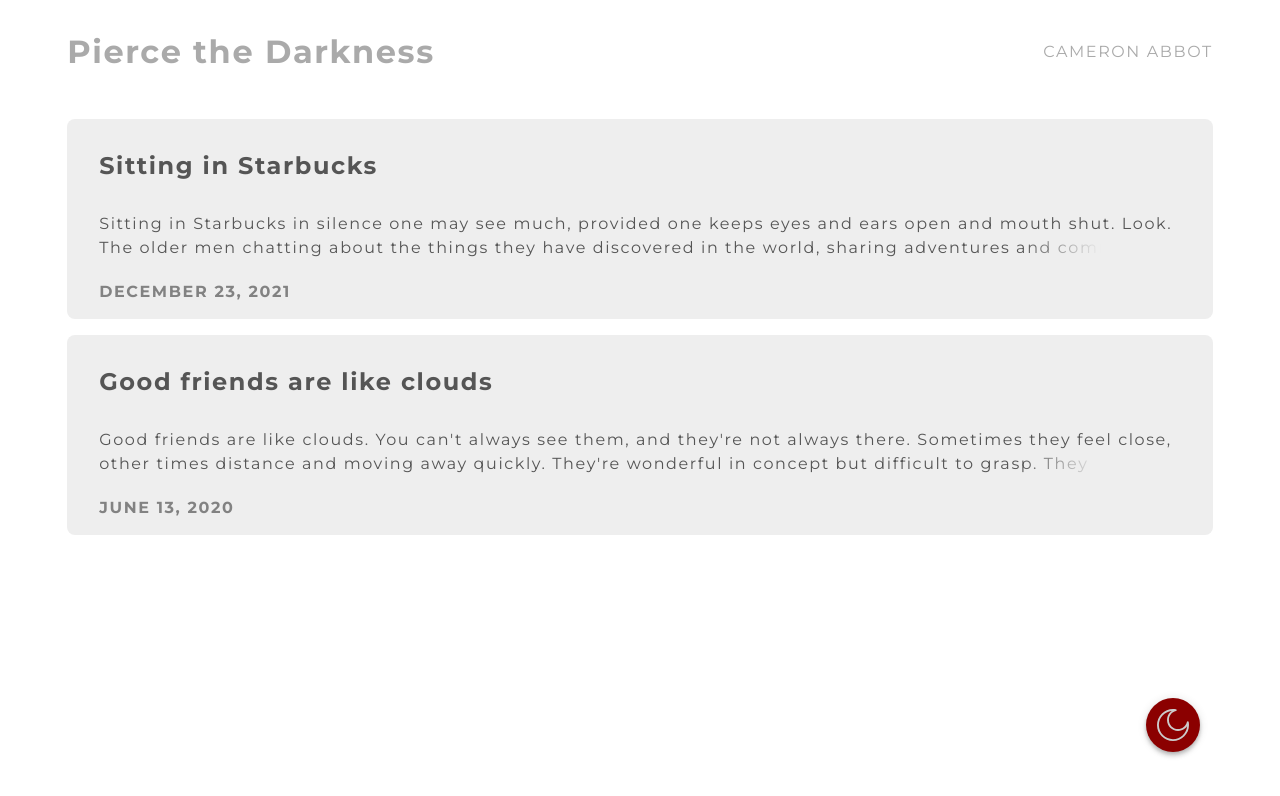
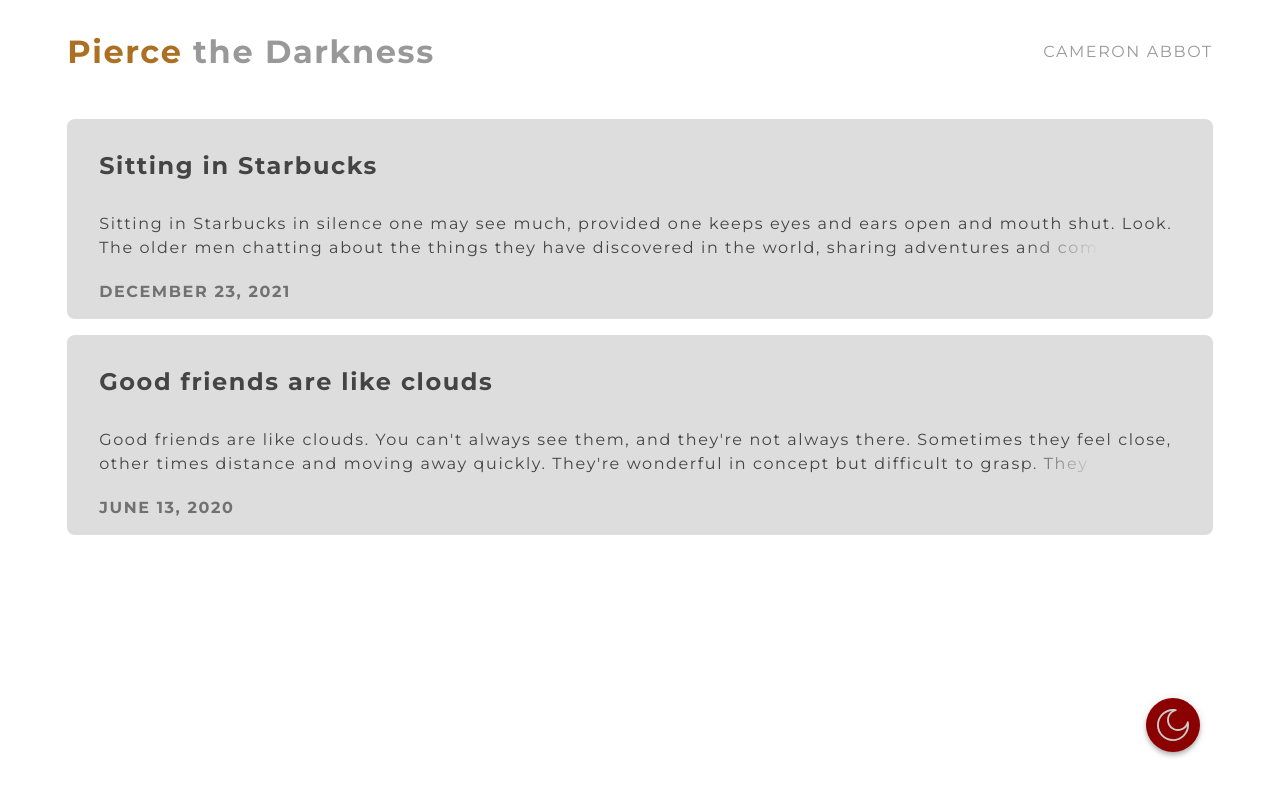
Before and after one commit to cpabbot/blog, a plain HTML site: page index.html in a window 1280 px wide. Drawn offline with Linux system fonts and the light colour scheme.

Commit message:
visual clarity

```diff
--- a/css/main.css
+++ b/css/main.css
@@ -3,8 +3,9 @@
 
 .theme {
     --primary: #8b0000;
+    --accent: #ac7023;
     --light-gray: #ccc;
-    --dark-gray: #555;
+    --dark-gray: #444;
     --gray: #999;
     --font: 'Montserrat', sans-serif;
     --header-height: 8rem;
@@ -27,7 +28,7 @@
 }
 
 .light-theme {
-    --post-bg: #eee;
+    --post-bg: #ddd;
     --text: var(--dark-gray);
     --textSoft: var(--gray);
 }
@@ -36,7 +37,7 @@
     background-color: var(--dark-gray);
     --post-bg: #777;
     --text: #fff;
-    --textSoft: #fff;
+    --textSoft: #ddd;
 }
 
 .theme-icon {
@@ -107,6 +108,10 @@
     font-weight: bold;
 }
 
+.pierce {
+    color: var(--accent);
+}
+
 .subtitle {
     font-weight: bold;
     opacity: 0.7;
@@ -117,7 +122,7 @@
 .header {
     justify-content: space-between;
     /* height: var(--header-height); */
-    --text: #aaa;
+    --text: var(--textSoft);
 }
 
 .title {
--- a/index.html
+++ b/index.html
@@ -30,7 +30,7 @@
 
 <!--------------- HEADER ----------------->
 <header class="header | container padded">
-    <a href="/"><h1 class="title | text padded no-margin" style="padding-left: 4vw;">Pierce the Darkness</h1></a>
+    <a href="/"><h1 class="title | text padded no-margin" style="padding-left: 4vw;"><span class="pierce">Pierce</span> the Darkness</h1></a>
     <div class="padded-side" style="padding-left: 4vw; padding-right: 4vw;">
         <a href="https://cameronabbot.com" class="text link">CAMERON ABBOT</a>
         <!-- &nbsp;&middot;&nbsp;
```
